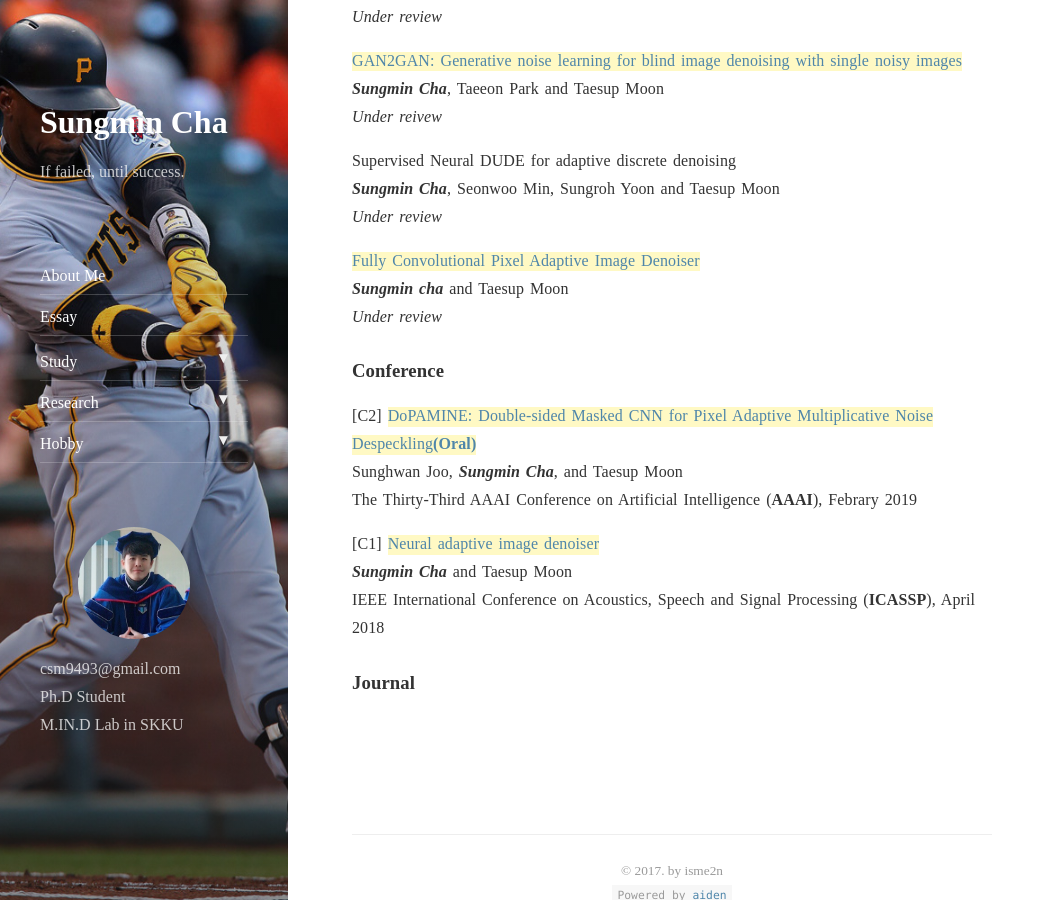
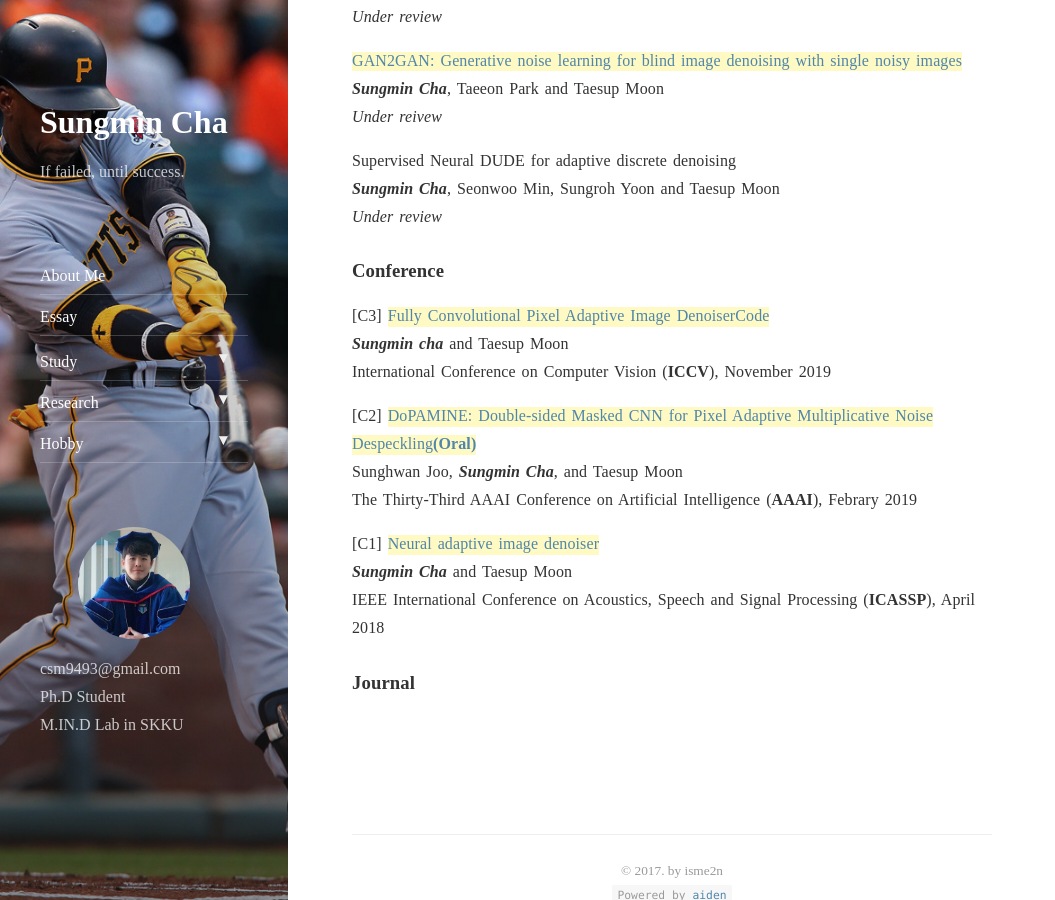
Before and after one commit to csm9493/csm9493.github.io, a Jekyll site: the page built from about.md, in a window 1280 px wide and 900 px high, scrolled down 1224 px. Shown: the whole window, without its empty margins (0-1055 px from the left). Built offline with Jekyll 4.4.1, drawn with Linux system fonts in a browser that asks for light colours; nearby versions of some CDN libraries.

Commit message:
update fcaide

```diff
--- a/about.md
+++ b/about.md
@@ -50,12 +50,11 @@ Supervised Neural DUDE for adaptive discrete denoising
 ***Sungmin Cha***, Seonwoo Min, Sungroh Yoon and Taesup Moon
 *Under review*
 
-[Fully Convolutional Pixel Adaptive Image Denoiser](https://arxiv.org/abs/1807.07569)
-***Sungmin cha*** and Taesup Moon
-*Under review*
-
 
 ### Conference
+[C3] [Fully Convolutional Pixel Adaptive Image Denoiser](https://arxiv.org/abs/1807.07569)[Code](https://github.com/csm9493/FC-AIDE-Keras)
+***Sungmin cha*** and Taesup Moon
+International Conference on Computer Vision (**ICCV**), November 2019
 
 [C2] [DoPAMINE: Double-sided Masked CNN for Pixel Adaptive Multiplicative Noise Despeckling**(Oral)**](https://arxiv.org/abs/1902.02530)
 Sunghwan Joo, ***Sungmin Cha***, and Taesup Moon
@@ -66,4 +65,5 @@ The Thirty-Third AAAI Conference on Artificial Intelligence (**AAAI**), Febrary
 IEEE International Conference on Acoustics, Speech and Signal Processing (**ICASSP**), April 2018
 
 
+
 ### Journal
```
